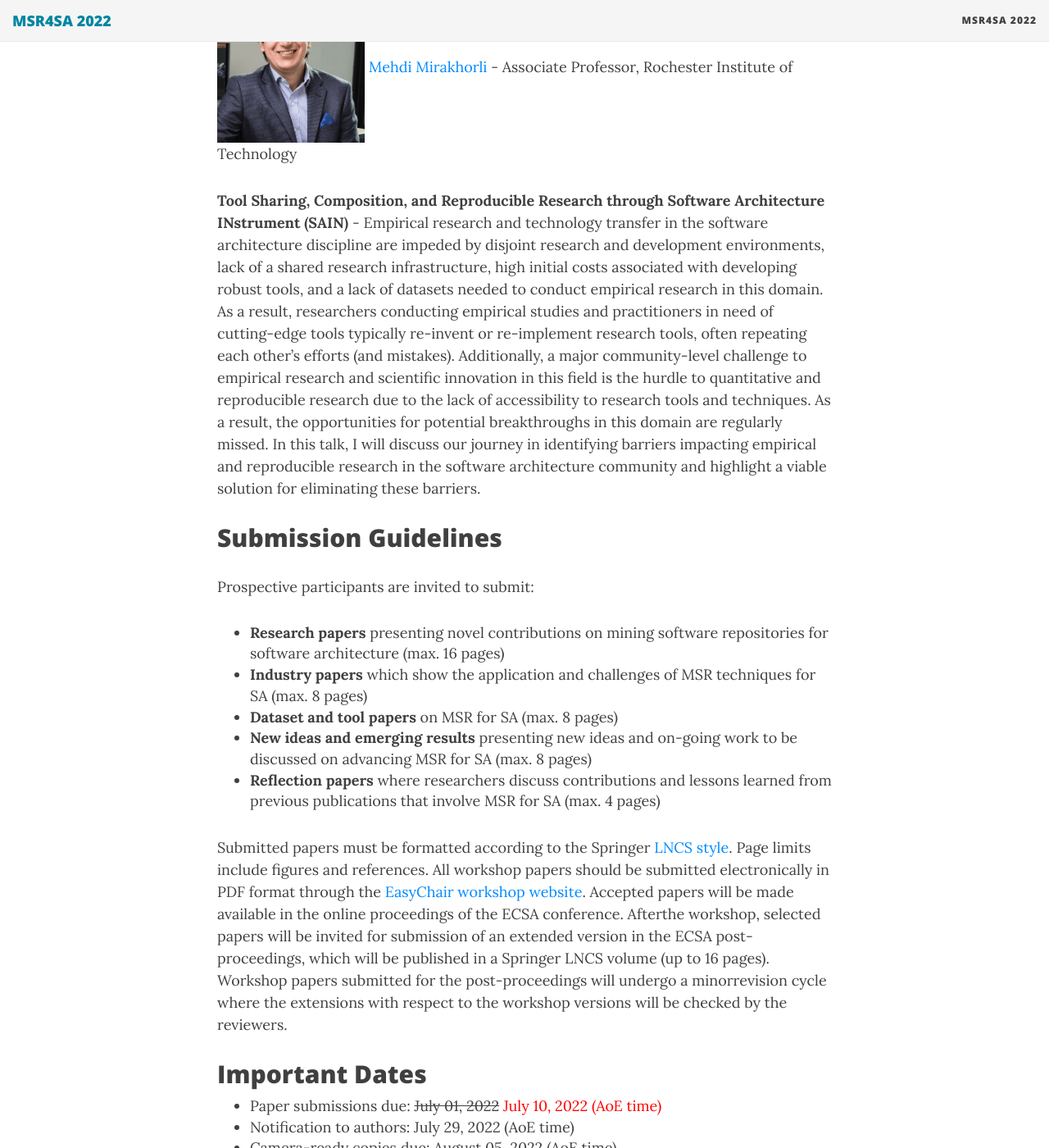
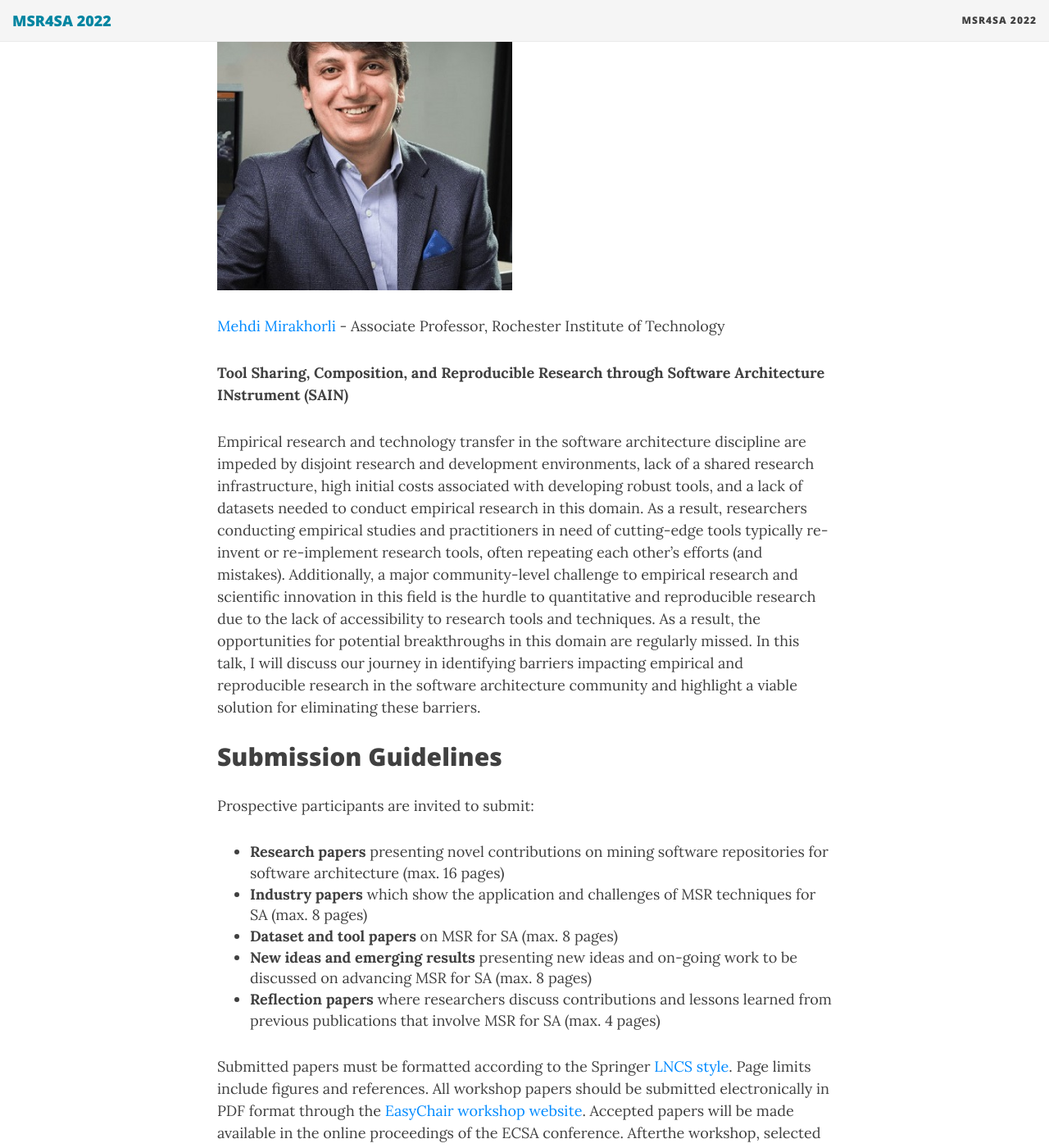
Before and after one commit to MSR4SA/msr4sa.github.io, a Jekyll site: the page built from msr4sa2022.md, in a window 1280 px wide and 1400 px high, scrolled down 1151 px. Shown: the whole window at 82% size. Built offline with Jekyll 4.4.1, drawn with Linux system fonts in a browser that asks for light colours; nearby versions of some CDN libraries.

Commit message:
arranging img size

```diff
--- a/msr4sa2022.md
+++ b/msr4sa2022.md
@@ -54,10 +54,13 @@
 
 We are happy to host the following keynote talks.
 
-<img src="https://github.com/MSR4SA/msr4sa.github.io/blob/main/img/mehdi_mirakhorli.jpg?raw=true" alt="Mehdi Mirakhorli" style="width: 10em;" />
+<img src="https://github.com/MSR4SA/msr4sa.github.io/blob/main/img/mehdi_mirakhorli.jpg?raw=true" alt="Mehdi Mirakhorli" style="width: 20em;" />
+
 [Mehdi Mirakhorli](https://www.se.rit.edu/~mehdi/) - Associate Professor, Rochester Institute of Technology
 
-**Tool Sharing, Composition, and Reproducible Research through Software Architecture INstrument (SAIN)** - Empirical research and technology transfer in the software architecture discipline are impeded by disjoint research and development environments, lack of a shared research infrastructure, high initial costs associated with developing robust tools, and a lack of datasets needed to conduct empirical research in this domain. As a result, researchers conducting empirical studies and practitioners in need of cutting-edge tools typically re-invent or re-implement research tools, often repeating each other’s efforts (and mistakes). Additionally, a major community-level challenge to empirical research and scientific innovation in this field is the hurdle to quantitative and reproducible research due to the lack of accessibility to research tools and techniques. As a result, the opportunities for potential breakthroughs in this domain are regularly missed. In this talk, I will discuss our journey in identifying barriers impacting empirical and reproducible research in the software architecture community and highlight a viable solution for eliminating these barriers.
+**Tool Sharing, Composition, and Reproducible Research through Software Architecture INstrument (SAIN)**
+
+Empirical research and technology transfer in the software architecture discipline are impeded by disjoint research and development environments, lack of a shared research infrastructure, high initial costs associated with developing robust tools, and a lack of datasets needed to conduct empirical research in this domain. As a result, researchers conducting empirical studies and practitioners in need of cutting-edge tools typically re-invent or re-implement research tools, often repeating each other’s efforts (and mistakes). Additionally, a major community-level challenge to empirical research and scientific innovation in this field is the hurdle to quantitative and reproducible research due to the lack of accessibility to research tools and techniques. As a result, the opportunities for potential breakthroughs in this domain are regularly missed. In this talk, I will discuss our journey in identifying barriers impacting empirical and reproducible research in the software architecture community and highlight a viable solution for eliminating these barriers.
 
 <!--
 ## Workshop Program
```
